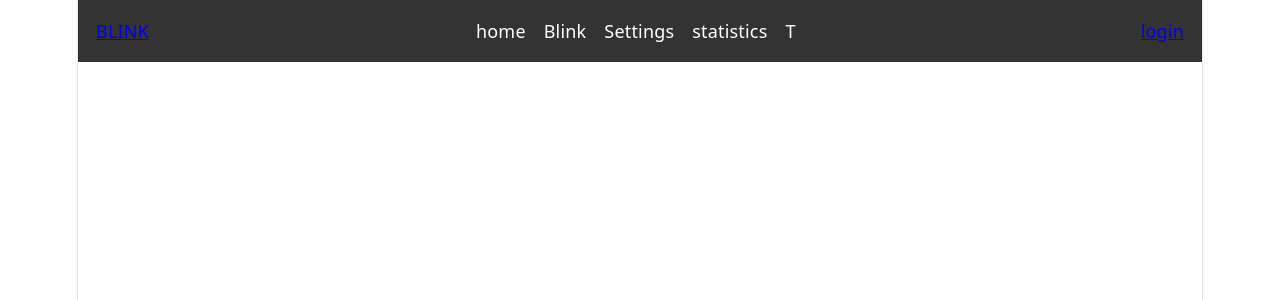
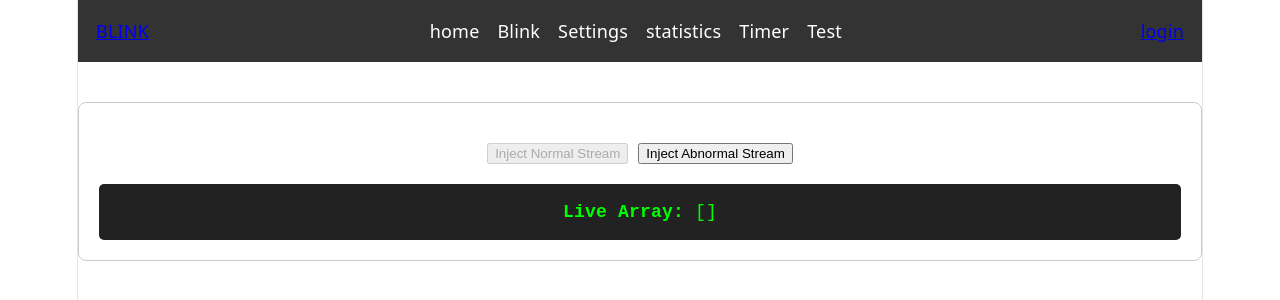
Before and after one commit to gob112/blinkappFrontend, a React app: page /test in a window 1280 px wide. Shown: the top 300 px of the page. Built offline with nearby package versions, Linux system fonts and the light colour scheme; no server answers; the HTML template or start-up script is replaced by a standard one.

Commit message:
timer and test blink implmentation and setting local storage implementaion

```diff
--- a/src/App.jsx
+++ b/src/App.jsx
@@ -8,6 +8,7 @@ import Stats from './components/Stats'
 import Settings from './components/Settings'
 import NavBar from './components/NavBar'
 import Timer from './components/Timer'
+import BlinkTimer from './components/BlinkTimer'
 import {BrowserRouter as Router, Route, Routes} from 'react-router-dom';
 
 function App() {
@@ -22,6 +23,7 @@ function App() {
           <Route path="/stats" element={<Stats />} />
           <Route path="/settings" element={<Settings />} />
           <Route path="/timer" element={<Timer />} />
+           <Route path="/test" element={<BlinkTimer />} />
         </Routes>
       </Router>
     </div>
--- /dev/null
+++ b/src/components/BlinkTimer.jsx
@@ -0,0 +1,109 @@
+import { useEffect, useState, useRef } from "react";
+import { useNavigate } from "react-router-dom";
+//open websocket
+//get predicted data
+//every 10 sec check ratio of array of data
+//compare ratio
+// if more that 40% reroute to /timer
+//make button and function to choose mode of dummy data
+const BlinkTimer = () => {
+  const [predictions, setPredictions] = useState([]);
+  const [currentServerMode, setCurrentServerMode] = useState("normal");
+  const wsRef = useRef(null);
+  const predictionsRef = useRef([]);
+  const navigate = useNavigate();
+
+
+  useEffect(()=>
+  {
+    if (predictions.length > 15){
+        setPredictions(predictions.slice(-5))
+      }
+    predictionsRef.current=predictions
+
+  },[predictions]);
+  useEffect(() => {
+    // Open connection to your FastAPI backend
+    wsRef.current = new WebSocket("ws://localhost:8000/test");
+
+
+
+    wsRef.current.onmessage = (event) => {
+      const data = JSON.parse(event.data);
+
+
+      setPredictions((prev) => [...prev, data.pred]);
+
+
+    };
+
+
+
+
+    return () => {
+      if (wsRef.current) wsRef.current.close();
+    };
+  }, []);
+
+  // 2. The 10-Second Sliding Ratio Audit Mechanism
+  useEffect(() => {
+    const Interval = setInterval(() => {
+      if (predictionsRef.current.length === 0) return;
+
+
+      // Count abnormal flags
+      const recentData = predictionsRef.current.slice(-10)
+      const abnormalCount = recentData.filter((p) => p === 1).length;
+      const ratio = abnormalCount / recentData.length;
+      console.log(ratio)
+
+      // 40% Threshold Check Condition
+      if (ratio >= 0.40) {
+        console.log("ratio more than 40%");
+        clearInterval(Interval);
+        setPredictions([]);
+
+        if (wsRef.current) wsRef.current.close();
+
+        //reroute to timer
+        navigate("/timer");
+      }
+
+
+
+    }, 10000); // 10 seconds
+
+    return () => clearInterval(Interval);
+  }, [navigate]);
+  //mode change if abnormal dummy data or normal
+  const sendModeChangeRequest = (mode) => {
+    if (wsRef.current && wsRef.current.readyState === WebSocket.OPEN) {
+      setCurrentServerMode(mode);
+       setPredictions([]);
+
+      wsRef.current.send(JSON.stringify({ type: mode }));
+
+    }
+  };
+
+  return (
+    <div style={{ padding: "20px", marginTop: "40px", border: "1px solid #ccc", borderRadius: "8px" }}>
+
+
+      <div style={{ display: "flex", gap: "10px", justifyContent: "center", margin: "20px 0" }}>
+        <button onClick={() => sendModeChangeRequest("normal")} disabled={currentServerMode === "normal"}>
+          Inject Normal Stream
+        </button>
+        <button onClick={() => sendModeChangeRequest("abnormal")} disabled={currentServerMode === "abnormal"}>
+        Inject Abnormal Stream
+        </button>
+      </div>
+
+      <div style={{ background: "#222", color: "#0f0", padding: "15px", borderRadius: "5px", fontFamily: "monospace" }}>
+        <strong>Live Array:</strong> {JSON.stringify(predictions)}
+      </div>
+    </div>
+  );
+};
+
+export default BlinkTimer;
--- a/src/components/NavBar.jsx
+++ b/src/components/NavBar.jsx
@@ -24,7 +24,10 @@ const NavBar = () => {
                         <a href='/stats'>statistics</a>
                     </li>
                     <li>
-                        <a href='/timer'>T</a>
+                        <a href='/timer'>Timer</a>
+                    </li>
+                    <li>
+                        <a href='/test'>Test</a>
                     </li>
                 </ul>
             </div>
--- a/src/components/Settings.jsx
+++ b/src/components/Settings.jsx
@@ -1,5 +1,29 @@
+import { useEffect, useState } from "react";
+
 const Settings = () => {
-    return <h1>this is the settings page</h1>;
+
+    const [duration, setDuration] = useState(() => {
+    const saved = localStorage.getItem("break_timer_duration");
+    return saved ? Number(saved) : 10000; // Only use 10000 if localStorage is empty!
+});
+
+    useEffect(()=>{
+        const current = localStorage.getItem("break_timer_duration");
+        if (current != duration){
+            localStorage.setItem("break_timer_duration",duration)
+        }
+
+    },[duration])
+    return(
+    <div>
+      <h3>durations</h3>
+       <button onClick={()=>setDuration(5000)} >5 sec</button>
+      <button onClick={()=>setDuration(10000)} >10 sec</button>
+         <button onClick={()=>setDuration(30000)} >30 sec</button>
+         <button onClick={()=>setDuration(60000)} >1min</button>
+
+    </div>
+);
 };
 
 export default Settings
--- a/src/components/Timer.jsx
+++ b/src/components/Timer.jsx
@@ -1,4 +1,5 @@
 import { useEffect, useState, useRef } from "react"
+import { useNavigate } from "react-router-dom";
 
 
 
@@ -6,11 +7,23 @@ const Timer = () =>{
     const [time, setTime] = useState(0);
     const [start, setStart] = useState(false);
     const intervalRef = useRef(null);
-    const [duration, setDuration] = useState(0);
+    const navigate = useNavigate();
+    const [duration, setDuration] = useState(() => {
+  // 1. Fetch the value from the global browser cache
+  const savedDuration = localStorage.getItem("break_timer_duration");
 
+  // 2. Convert it to a number if it exists, otherwise use a fallback default
+  return savedDuration ? Number(savedDuration) : 10000;
+});
 
     useEffect(()=>{
-        if (start) {
+
+        setTime(duration);
+        setStart(true);
+    },[duration])
+
+    useEffect(()=>{
+        if (start && time>0) {
 
             intervalRef.current= setInterval(()=>{
 
@@ -19,6 +32,7 @@ const Timer = () =>{
                         // Stop when less than or equal to 1 second left
                         clearInterval(intervalRef.current);
                         setStart(false);
+                        navigate('/test')
                         return 0; // Set exactly 0
                     }
                     return prevTime - 1000;
@@ -31,9 +45,12 @@ const Timer = () =>{
 
         return () => {
             clearInterval(intervalRef.current);
+
+
         }
 
-    },[start,duration]);
+    },[start,navigate]);
+
 
 
 return(
@@ -41,11 +58,7 @@ return(
         <h2>Time:{time/1000}</h2>
         <button onClick={() => setStart(true)} disabled={start}>Start</button>
       <button onClick={() => setStart(false)} disabled={!start}>Stop</button>
-      <h3>durations</h3>
-       <button onClick={()=>setDuration(5000)} >5 sec</button>
-      <button onClick={()=>setDuration(10000)} >10 sec</button>
-         <button onClick={()=>setDuration(30000)} >30 sec</button>
-         <button onClick={()=>setDuration(60000)} >1min</button>
+
 
     </div>
 );
```
